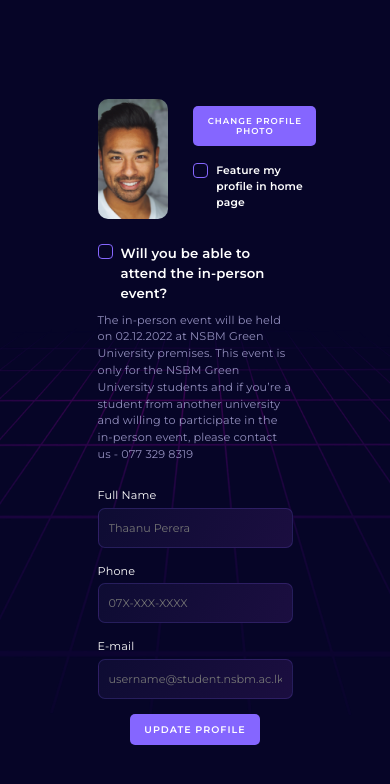
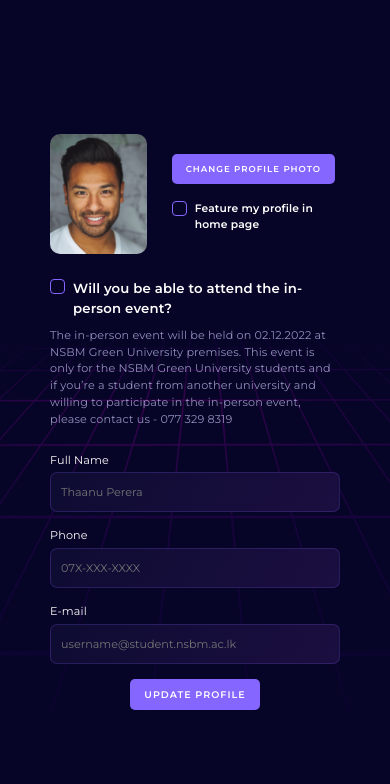
Before and after one commit to fossnsbm/technosphere-web, a React (Vite) app: page /profile in a window 390 px wide. Shown: the top 784 px of the page. Built offline with nearby package versions, Linux system fonts and the light colour scheme.

Commit message:
added media queries

```diff
--- a/src/components/TextField.tsx
+++ b/src/components/TextField.tsx
@@ -1,8 +1,10 @@
 import "./TextField.css";
 
 export enum InputType {
-  Number,
-  Text,
+  Number = "number",
+  Text = "text",
+  Email  = "email",
+
 }
 interface AppState {
   title: string;
@@ -10,11 +12,11 @@ interface AppState {
   type: InputType;
   placeholder: string;
 }
-const TextField = ({ title, placeholder }: AppState) => {
+const TextField = ({ title, placeholder , type }: AppState) => {
   return (
     <div className="textf_bg">
       <p>{title}</p>
-      <input type="text" placeholder={placeholder} />
+      <input type={type} placeholder={placeholder} />
     </div>
   );
 };
--- a/src/styles/profile.scss
+++ b/src/styles/profile.scss
@@ -40,7 +40,7 @@ $secondary-text-size: 0.9em;
   }
   .photo_upload_container {
     .homepage_append_toggle {
-      font-size: 0.90em;
+      font-size: 0.9em;
       display: flex;
       margin-top: 17px;
     }
@@ -82,7 +82,7 @@ $secondary-text-size: 0.9em;
   .attendance_toggle {
     margin-top: 25px;
     p {
-      font-size: .7em;
+      font-size: 0.7em;
       color: $secondary-text-color;
       margin-top: 8px;
     }
@@ -99,7 +99,6 @@ $secondary-text-size: 0.9em;
     .photo_display {
       margin: 0;
       height: 100%;
-
 
       margin-right: 25px;
       width: 120px;
@@ -144,10 +143,16 @@ $secondary-text-size: 0.9em;
   gap: 15px;
   width: 100%;
 }
-.form_data-secondary,
-.profile_photo {
-  margin: 0;
-}
-.form_data-secondary{
+
+.form_data-secondary {
   width: 100%;
 }
+
+@media only screen and (max-width: 955px) {
+  .center {
+    width: 100% !important;
+  }
+  .profile_content {
+    padding: 50px;
+  }
+}
```
